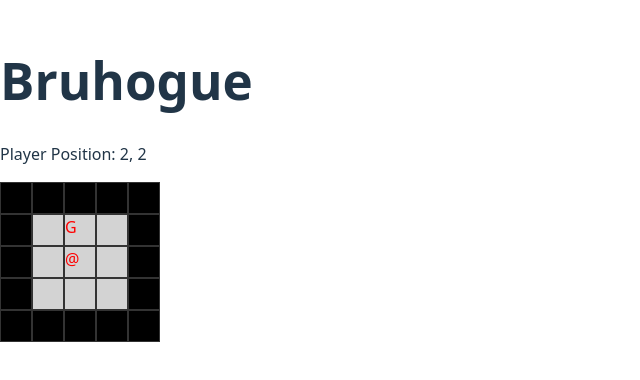
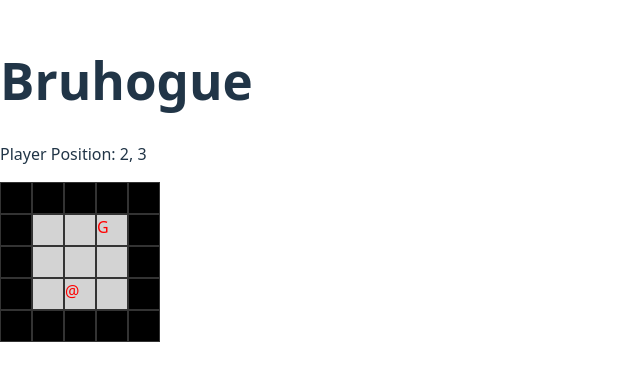
Before and after one commit to gaiabulbanix/bruhogue, a React (Vite) app: page / in a window 1280 px wide. Shown: the part 220-600 px from the top of the page, without its empty margins (0-640 px from the left). Built offline with nearby package versions, Linux system fonts and the light colour scheme.

Commit message:
feat: enemy movement test

```diff
--- a/src/components/Game.jsx
+++ b/src/components/Game.jsx
@@ -1,17 +1,19 @@
-import { useState, useEffect } from 'react';
+import { useState, useEffect, useRef } from 'react';
 
 export default function Game() {
     // **hooks**
     // player position
     const [playerPosition, setPlayerPosition] = useState({
         x: 2,
-        y: 2
+        y: 3
     });
 
     const [enemyPosition, setEnemyPosition] = useState({
         x: 2,
         y: 1
     })
+    // game state
+    const isFirstRender = useRef(true);
 
     // dungeon map
     const gameMap = [
@@ -87,13 +89,25 @@ export default function Game() {
                 ) {
                     return prev;
                 } return nextPosition;
+
             });
         };
-
         window.addEventListener("keydown", handleKeyDown);
 
         return () => window.removeEventListener("keydown", handleKeyDown);
     }, []);
+
+    useEffect(() => {
+        console.log(`the player is in: ${playerPosition.x}, ${playerPosition.y}`);
+        console.log(`the goblin is in: ${enemyPosition.x}, ${enemyPosition.y}`);
+    }, [playerPosition]);
+
+    useEffect(() => {
+        setEnemyPosition({
+            x: 3,
+            y: 1
+        });
+    }, [playerPosition])
 
     return (
         <>
```
